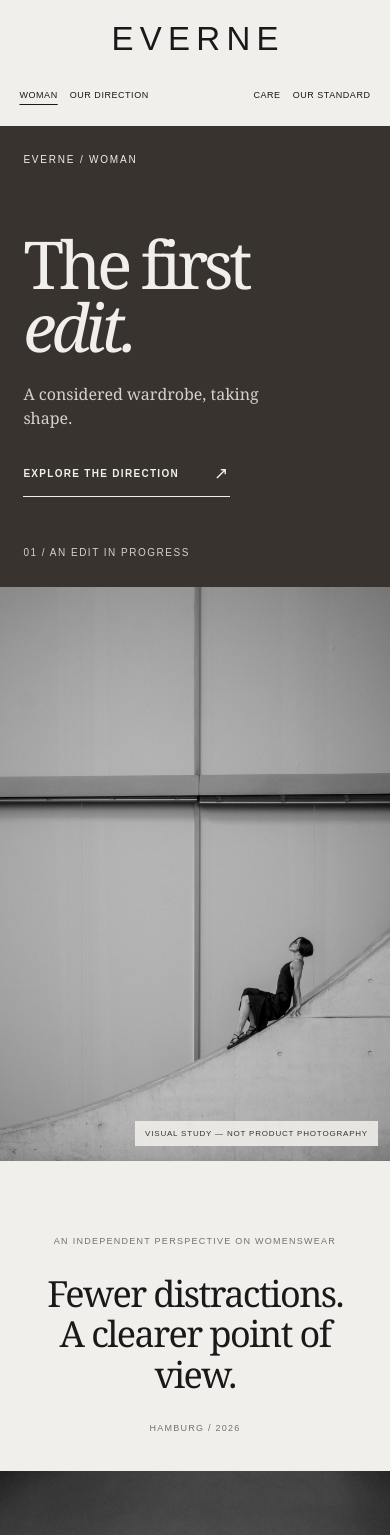
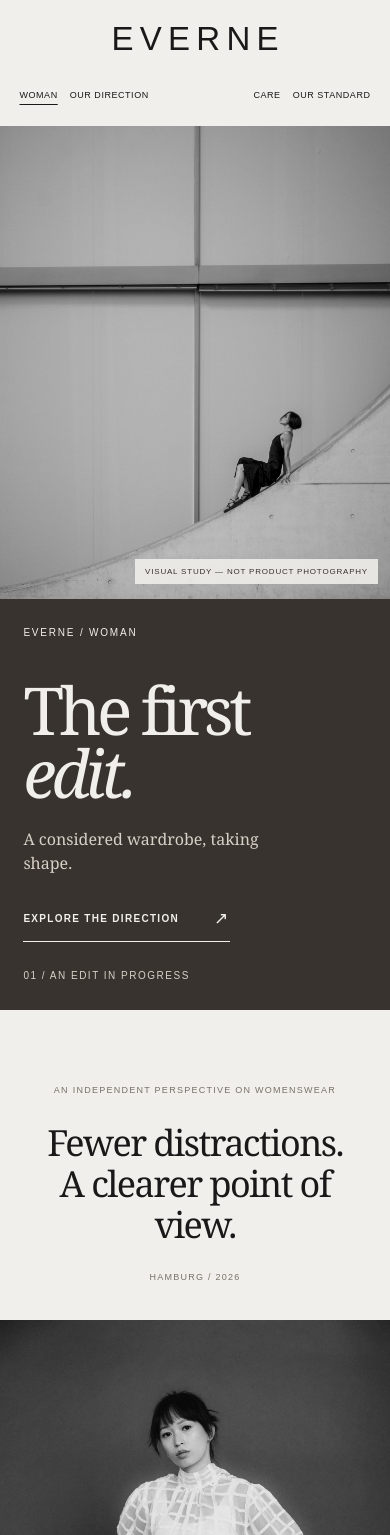
Before and after one commit to leorsn/EVERNE-, a React (Vite) app: page / in a window 390 px wide. Shown: the top 1535 px of the page. Built offline with nearby package versions, Linux system fonts and the light colour scheme.

Commit message:
Refine EVERNE mobile editorial image hierarchy

```diff
--- a/src/EvernePreview.tsx
+++ b/src/EvernePreview.tsx
@@ -52,6 +52,10 @@ function Footer() {
 function Home() {
   return <>
     <section className="e-hero" aria-labelledby="hero-title">
+      <div className="e-hero-visual">
+        <img src={editorial('01-architecture-fashion.jpg')} alt="Black-and-white editorial reference: a woman seated against monumental modernist architecture. Her dress is not an EVERNE product." fetchPriority="high" />
+        <span className="e-visual-credit">VISUAL STUDY — NOT PRODUCT PHOTOGRAPHY</span>
+      </div>
       <div className="e-hero-copy">
         <span className="e-kicker">EVERNE / WOMAN</span>
         <div className="e-hero-content">
@@ -60,10 +64,6 @@ function Home() {
           <a className="e-text-link" href="#collection">EXPLORE THE DIRECTION <span aria-hidden="true">↗</span></a>
         </div>
         <span className="e-hero-index">01 / AN EDIT IN PROGRESS</span>
-      </div>
-      <div className="e-hero-visual">
-        <img src={editorial('01-architecture-fashion.jpg')} alt="Black-and-white editorial reference: a woman seated against monumental modernist architecture. Her dress is not an EVERNE product." fetchPriority="high" />
-        <span className="e-visual-credit">VISUAL STUDY — NOT PRODUCT PHOTOGRAPHY</span>
       </div>
     </section>
 
@@ -75,7 +75,7 @@ function Home() {
 
     <section className="e-edit" id="collection" aria-labelledby="collection-title">
       <div className="e-edit-photo">
-        <img src={editorial('02-monochrome-portrait.jpg')} loading="lazy" alt="Independent black-and-white fashion reference portrait. Garments pictured are not EVERNE products." />
+        <img src={editorial('02-monochrome-portrait.jpg')} loading="eager" alt="Independent black-and-white fashion reference portrait. Garments pictured are not EVERNE products." />
         <span>02 / THE SILHOUETTE</span>
       </div>
       <div className="e-edit-copy">
--- a/src/everne-editorial.css
+++ b/src/everne-editorial.css
@@ -19,7 +19,7 @@ img { display: block; width: 100%; height: 100%; object-fit: cover; }
 .e-wordmark { display: block; margin-left: .19em; padding: 12px 0; font-size: clamp(28px, 2.75vw, 43px); font-weight: 500; letter-spacing: .19em; line-height: 1; }
 .e-kicker { display: block; font-size: 10px; font-weight: 500; line-height: 1.5; letter-spacing: .18em; }
 .e-hero { display: grid; grid-template-columns: 43% 57%; min-height: min(790px, calc(100svh - 86px)); }
-.e-hero-copy { display: flex; flex-direction: column; justify-content: space-between; padding: clamp(30px, 3.2vw, 55px) clamp(32px, 5.1vw, 88px) 42px clamp(25px, 5vw, 88px); background: #38332f; color: #f1efeb; }
+.e-hero-copy { grid-column: 1; grid-row: 1; display: flex; flex-direction: column; justify-content: space-between; padding: clamp(30px, 3.2vw, 55px) clamp(32px, 5.1vw, 88px) 42px clamp(25px, 5vw, 88px); background: #38332f; color: #f1efeb; }
 .e-hero-content { margin: auto 0; padding: 50px 0 70px; }
 .e-hero h1, .e-inner-hero h1 { margin: 0; font: 400 clamp(68px, 6.4vw, 119px)/.96 Georgia, 'Times New Roman', serif; letter-spacing: -.067em; }
 .e-hero h1 em, .e-edit h2 em, .e-material h2 em, .e-care-teaser h2 em, .e-inner-hero h1 em, .e-inner-body h2 em { font-weight: 400; }
@@ -27,8 +27,8 @@ img { display: block; width: 100%; height: 100%; object-fit: cover; }
 .e-text-link { display: inline-flex; align-items: center; justify-content: space-between; gap: 35px; min-height: 44px; border-bottom: 1px solid currentColor; padding: 10px 0 12px; font-size: 10px; font-weight: 600; letter-spacing: .13em; }
 .e-text-link span { font-size: 17px; font-weight: 400; }
 .e-hero-index { font-size: 10px; letter-spacing: .15em; color: #d8d1c7; }
-.e-hero-visual { position: relative; min-height: 560px; overflow: hidden; background: #9d9c9a; }
-.e-hero-visual img { object-position: center 73%; filter: contrast(1.07) brightness(.93); }
+.e-hero-visual { position: relative; grid-column: 2; grid-row: 1; min-height: 560px; overflow: hidden; background: #9d9c9a; }
+.e-hero-visual img { object-position: center 73%; transform: scale(1.055); filter: contrast(1.07) brightness(.93); }
 .e-visual-credit { position: absolute; right: 30px; bottom: 26px; padding: 8px 10px; background: rgba(241,239,235,.89); color: #38332f; font-size: 9px; letter-spacing: .1em; }
 .e-statement { position: relative; display: flex; flex-direction: column; align-items: center; justify-content: center; gap: 28px; min-height: 350px; padding: 80px 28px; background: #f1efeb; text-align: center; }
 .e-statement > span { font-size: 10px; letter-spacing: .14em; color: #777268; }
@@ -93,10 +93,10 @@ img { display: block; width: 100%; height: 100%; object-fit: cover; }
   .e-header nav { gap: 16px; }
   .e-header nav a { font-size: 9px; }
   .e-hero { grid-template-columns: 45% 55%; }
-  .e-hero h1 { font-size: clamp(60px, 7vw, 100px); }
+  .e-hero h1 { font-size: clamp(50px, 7vw, 100px); }
   .e-edit { grid-template-columns: 45% 55%; }
   .e-edit-copy { padding: 70px 5vw; }
-  .e-edit h2, .e-care-teaser h2 { font-size: clamp(52px, 6vw, 80px); }
+  .e-edit h2, .e-care-teaser h2 { font-size: clamp(48px, 5.6vw, 80px); }
   .e-care-copy { padding: 70px 6vw; }
   .e-footer-wordmark { font-size: 12vw; }
 }
@@ -108,12 +108,12 @@ img { display: block; width: 100%; height: 100%; object-fit: cover; }
   .e-header nav a { font-size: 9px; letter-spacing: .06em; padding: 11px 0; }
   .e-header nav { gap: 12px; }
   .e-hero { display: flex; flex-direction: column; }
-  .e-hero-copy { min-height: 460px; padding: 26px 6% 29px; }
-  .e-hero-content { padding: 65px 0 50px; }
+  .e-hero-copy { min-height: 375px; padding: 26px 6% 29px; }
+  .e-hero-content { padding: 38px 0 28px; }
   .e-hero h1 { font-size: clamp(66px, 16vw, 98px); }
   .e-hero-content p { margin: 23px 0; }
-  .e-hero-visual { min-height: 510px; height: 68svh; max-height: 760px; }
-  .e-hero-visual img { object-position: center 72%; }
+  .e-hero-visual { flex: none; min-height: 0; height: 56svh; max-height: 620px; }
+  .e-hero-visual img { object-position: 57% 76%; transform: scale(1.03); }
   .e-visual-credit { right: 12px; bottom: 15px; font-size: 8px; }
   .e-statement { min-height: 310px; padding: 74px 6%; }
   .e-statement p { font-size: clamp(36px, 9vw, 54px); }
```
